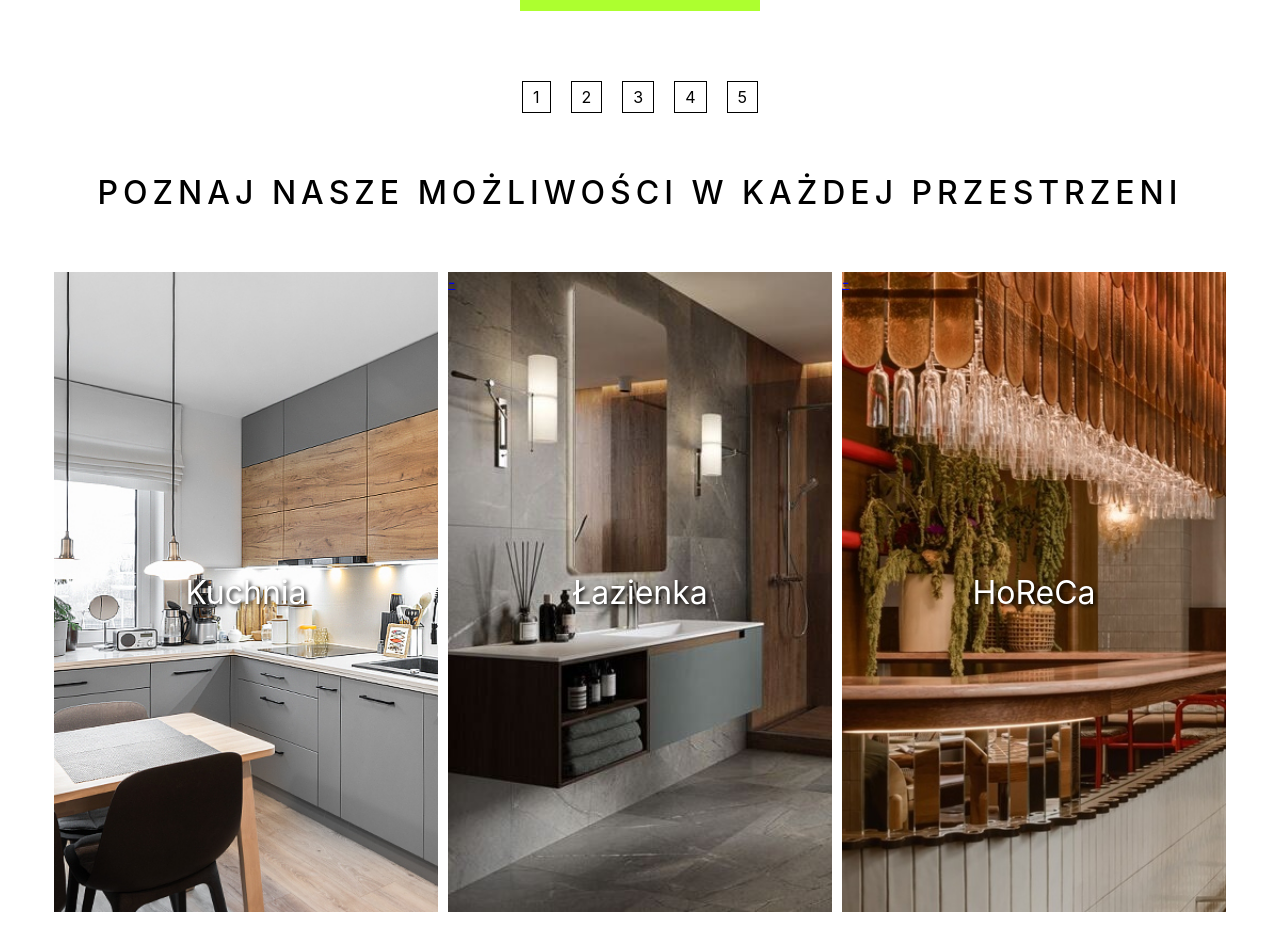
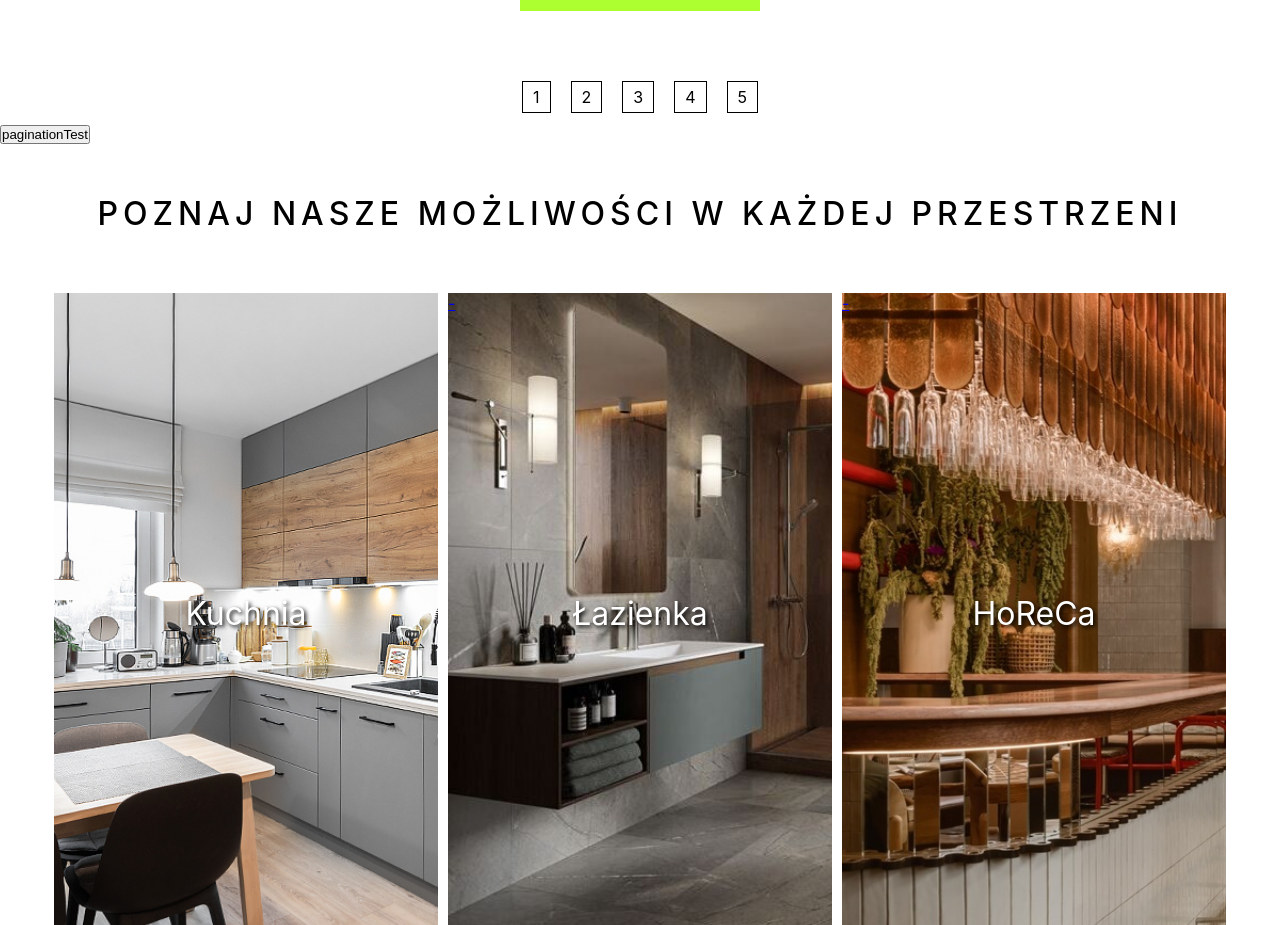
Before and after one commit to marcinoles87/my-app2, a React (Create React App) app: page / in a window 1280 px wide. Shown: the part 3224-4149 px from the top of the page. Built offline with nearby package versions, Linux system fonts and the light colour scheme.

Commit message:
add code

```diff
--- a/src/components/Header.jsx
+++ b/src/components/Header.jsx
@@ -18,6 +18,11 @@ function Header({koszyk,setKoszyk,setDatabase,database,setProduktOpis,porownaj,s
   const [filterCategory , setCategory] = useState([])
   const [flag,setFlag] = useState(false)
 
+  const paginationAdd = () =>{
+
+    const databasePagination = database
+    console.log(databasePagination)
+  }
 
   const handleLoopLeft = () =>{
 
@@ -70,8 +75,6 @@ function Header({koszyk,setKoszyk,setDatabase,database,setProduktOpis,porownaj,s
     }
 
   }
-
-
 
    const handleAddProduct = (item) =>{
 
@@ -182,6 +185,7 @@ function Header({koszyk,setKoszyk,setDatabase,database,setProduktOpis,porownaj,s
                 <li>4</li>
                 <li>5</li>
               </ul>
+              <button onClick={paginationAdd}>paginationTest</button>
             </div>
 
           <Main></Main>
```
